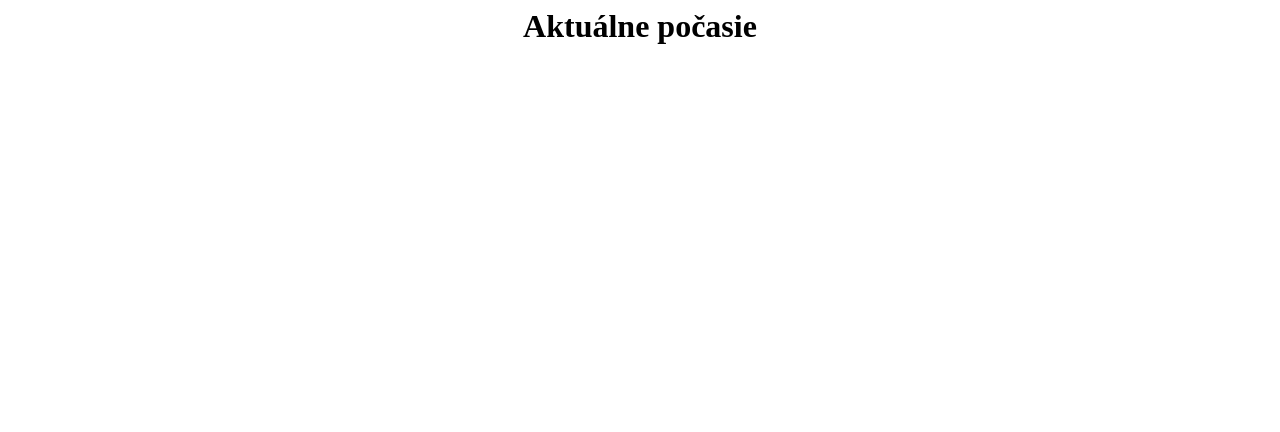
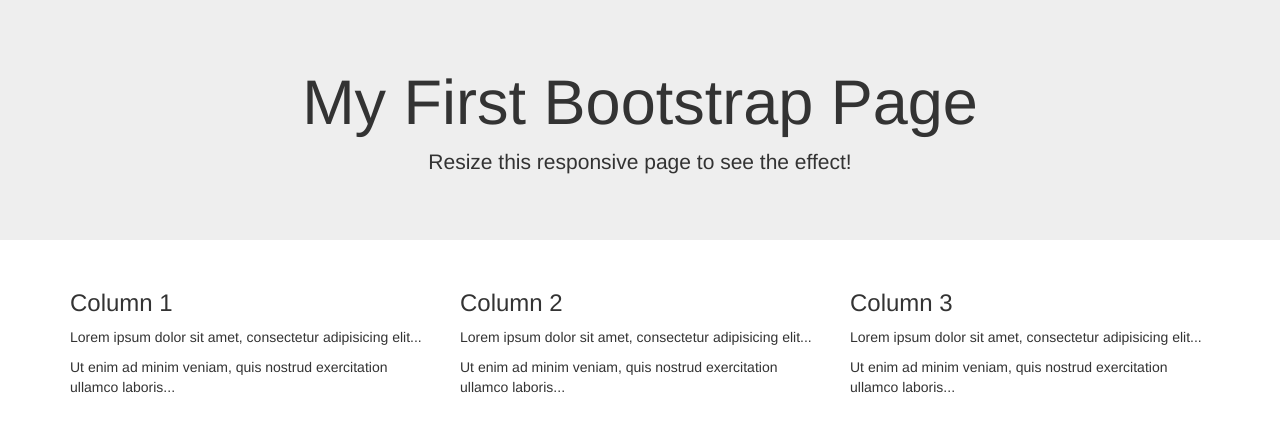
Before and after one commit to Foxer03/Foxer03.github.io, a plain HTML site: page index.html in a window 1280 px wide. Drawn offline with nearby package versions, Linux system fonts and the light colour scheme.

Commit message:
Update index.html

```diff
--- a/index.html
+++ b/index.html
@@ -1,12 +1,39 @@
-<!DOCTYPE HTML PUBLIC "-//W3C//DTD HTML 4.01 Transitional//EN">
-<html>
-  <head>
-  <meta http-equiv="content-type" content="text/html; charset=utf-8">
-  <meta name="generator" content="PSPad editor, www.pspad.com">
-  <title>Aktuálne počasie</title>
-  </head>
-  <body>
-  <h1><center> Aktuálne počasie </center></h1>
+<!DOCTYPE html>
+<html lang="en">
+<head>
+  <title>Bootstrap Example</title>
+  <meta charset="utf-8">
+  <meta name="viewport" content="width=device-width, initial-scale=1">
+  <link rel="stylesheet" href="https://maxcdn.bootstrapcdn.com/bootstrap/3.4.1/css/bootstrap.min.css">
+  <script src="https://ajax.googleapis.com/ajax/libs/jquery/3.6.1/jquery.min.js"></script>
+  <script src="https://maxcdn.bootstrapcdn.com/bootstrap/3.4.1/js/bootstrap.min.js"></script>
+</head>
+<body>
 
-  </body>
+<div class="jumbotron text-center">
+  <h1>My First Bootstrap Page</h1>
+  <p>Resize this responsive page to see the effect!</p>
+</div>
+
+<div class="container">
+  <div class="row">
+    <div class="col-sm-4">
+      <h3>Column 1</h3>
+      <p>Lorem ipsum dolor sit amet, consectetur adipisicing elit...</p>
+      <p>Ut enim ad minim veniam, quis nostrud exercitation ullamco laboris...</p>
+    </div>
+    <div class="col-sm-4">
+      <h3>Column 2</h3>
+      <p>Lorem ipsum dolor sit amet, consectetur adipisicing elit...</p>
+      <p>Ut enim ad minim veniam, quis nostrud exercitation ullamco laboris...</p>
+    </div>
+    <div class="col-sm-4">
+      <h3>Column 3</h3>
+      <p>Lorem ipsum dolor sit amet, consectetur adipisicing elit...</p>
+      <p>Ut enim ad minim veniam, quis nostrud exercitation ullamco laboris...</p>
+    </div>
+  </div>
+</div>
+
+</body>
 </html>
```
